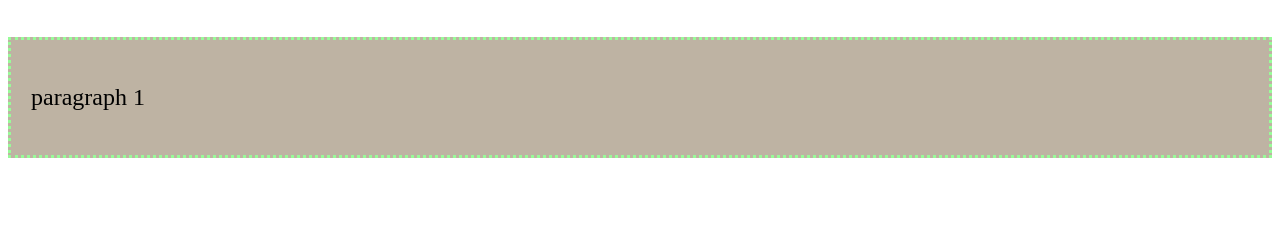
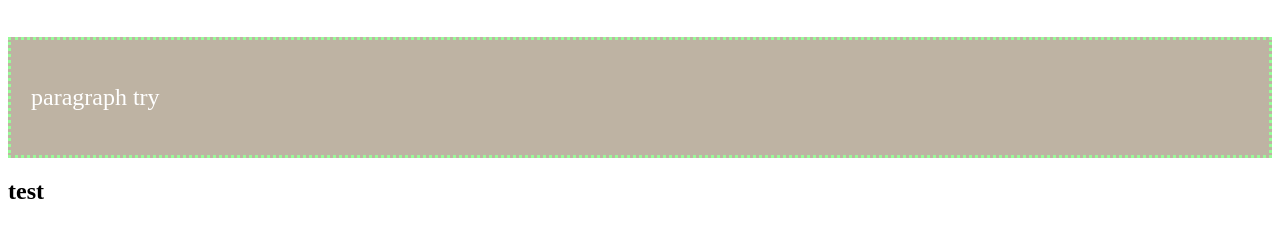
Before and after one commit to hahngyi/portfolio, a plain HTML site: page index.html in a window 1280 px wide. Shown: the part 61-298 px from the top of the page. Drawn offline with Linux system fonts and the light colour scheme.

Commit message:
make changes

```diff
--- a/index.html
+++ b/index.html
@@ -15,9 +15,10 @@
             }
         </style>
         <div style="background-color: rgb(190, 179, 163); ;">
-            <p>
-                paragraph 1
+            <p style="color: white;">
+                paragraph try
             </p>
         </div>
+        <h2>test</h2>
     </body>
 </html>
```
